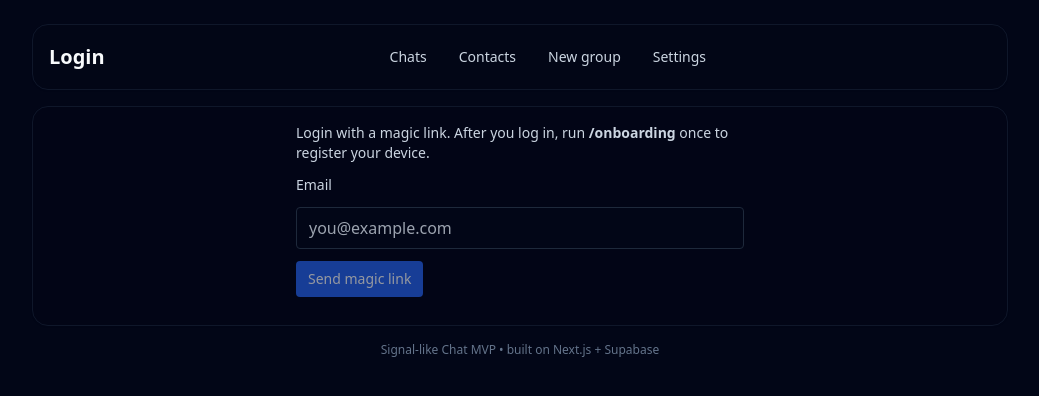
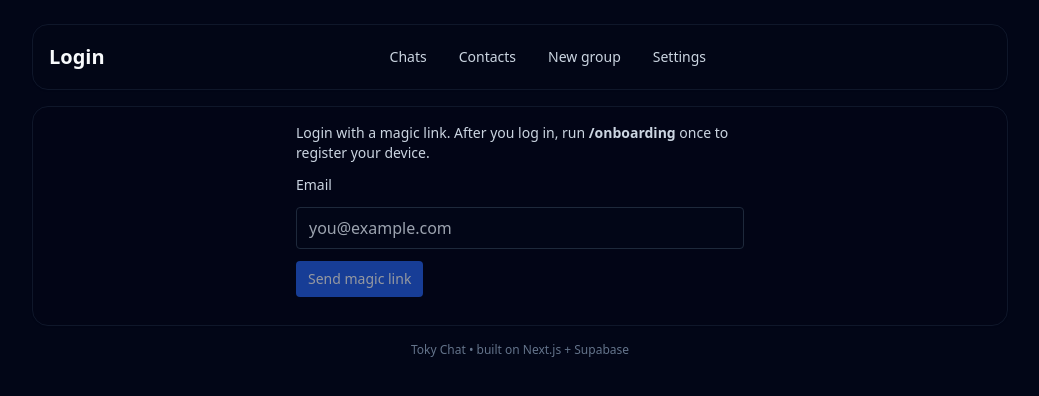
Before and after one commit to renanavisca-ops/mobile-chat-mvp, a Next.js app: page /login in a window 1280 px wide. Shown: the top 396 px of the page, without its empty margins (120-1159 px from the left). Built offline with nearby package versions, Linux system fonts and the light colour scheme.

Commit message:
Update page-shell.tsx

```diff
--- a/src/components/page-shell.tsx
+++ b/src/components/page-shell.tsx
@@ -52,7 +52,7 @@ export function PageShell({
         </section>
 
         <footer className="pb-6 text-center text-xs text-slate-500">
-          Signal-like Chat MVP • built on Next.js + Supabase
+         Toky Chat • built on Next.js + Supabase
         </footer>
       </div>
     </main>
```
